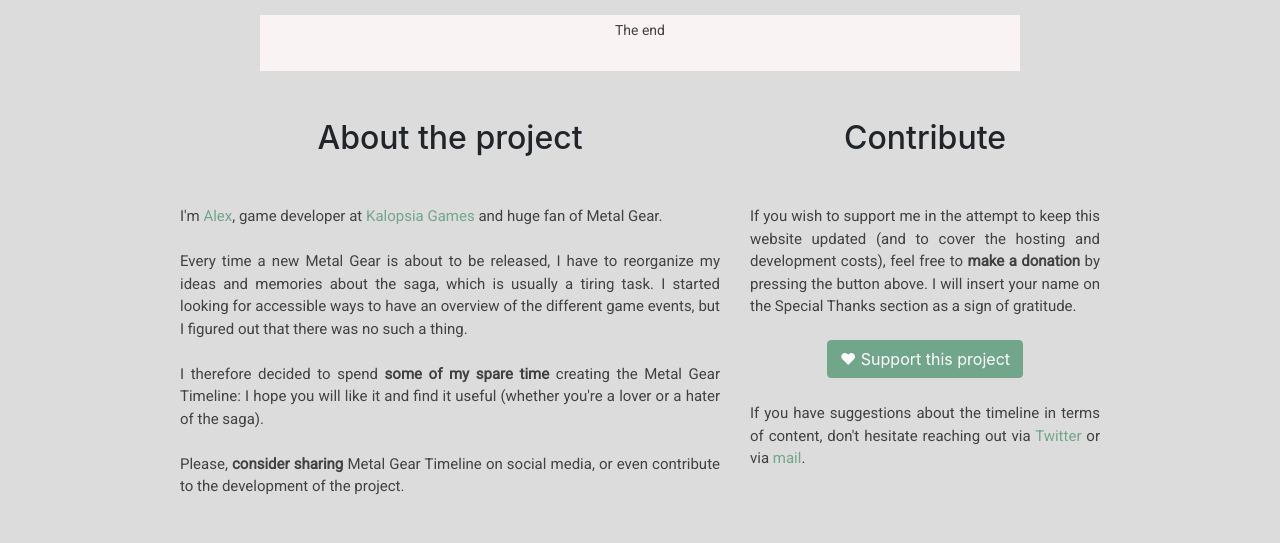
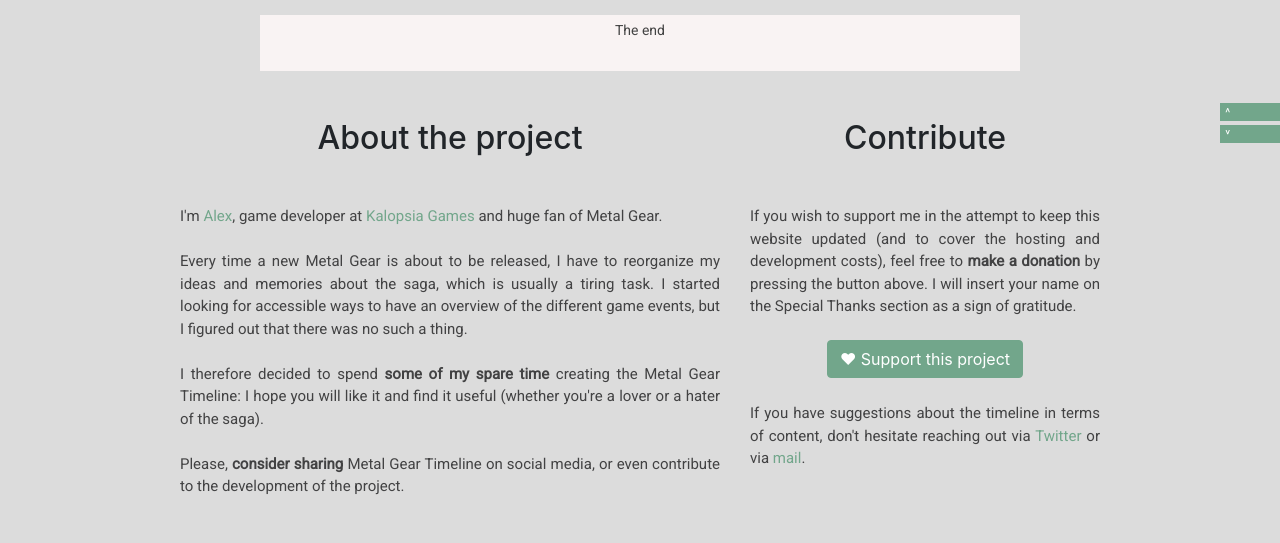
Before and after one commit to AlexKalopsia/timelnr, a Flask app: page /timeline in a window 1280 px wide. Shown: the part 397-940 px from the top of the page. Run offline with Flask 2, Linux system fonts and the light colour scheme; parts of the project's set-up code (start-up, migrations or seed data) failed here and were passed over; some libraries are stand-ins or nearby versions.

Commit message:
Fixed conection timeout. Improved UI

```diff
--- a/timelnr/__init__.py
+++ b/timelnr/__init__.py
@@ -7,7 +7,8 @@
 
 app.config.from_object(config)
 
-db = create_engine(config.SQLALCHEMY_DATABASE_URI)
+db = create_engine(config.SQLALCHEMY_DATABASE_URI,
+                   pool_pre_ping=True, pool_recycle=3600)
 
 
 # Imported here to avoid circular import
--- a/timelnr/static/style.css
+++ b/timelnr/static/style.css
@@ -105,3 +105,27 @@
 .btn-primary:hover {
   background-color: #5b8e74 !important;
 }
+
+.quicknav {
+  position: fixed;
+  right: 0px;
+  margin-right: 0px;
+  bottom: 100px;
+  height: 200px;
+  z-index: 9999999;
+}
+
+.quicknav a {
+  color: #ffffff;
+}
+
+.quicknav-box > span {
+  margin-left: 5px;
+  text-align: left;
+}
+
+.quicknav-box {
+  font-size: 12px;
+  margin-bottom: 4px;
+  width: 100px;
+}
--- a/timelnr/templates/base.html
+++ b/timelnr/templates/base.html
@@ -53,7 +53,7 @@
         <a class="navbar-brand" href=""><img style="max-width: 100px;" src="{{ url_for('static', filename='images/mgt_logo_xs.png') }}"></a>
         <a class="nav-item nav-link d-none d-sm-block" href="#">Timeline</a>
         <div class="nav-item dropdown">
-                <a class="nav-link dropdown-toggle" href="#" id="dropdown01" data-toggle="dropdown" aria-haspopup="true" aria-expanded="false">Games</a>
+            <a class="nav-link dropdown-toggle d-lg-none" href="#" id="dropdown01" data-toggle="dropdown" aria-haspopup="true" aria-expanded="false">Games</a>
             <div class="dropdown-menu" aria-labelledby="dropdown01">
             {% for label in labels %}
                 <a class="dropdown-item" href="#{{ label.slug }}" style="color:{{ label.color }} !important;">{{ label.name }}</a>
@@ -68,11 +68,11 @@
             {% endfor %}
             </div>
         </div>
-            <a class="nav-link nav-item ml-auto d-none d-sm-block" href="#about">About MGT</a>
-            <a class="nav-link d-none d-sm-block" href="#contribute"><b>♥ DONATE</b></a>
-            <a class="nav-link d-none d-sm-block" href="#sources">Sources</a>
-            <a class="nav-link d-none d-sm-block" href="#credits">Credits</a>
-            <a class="nav-link d-none d-sm-block" href="#press">Press</a>
+        <a class="nav-link nav-item ml-auto d-none d-md-block" href="#about">About MGT</a>
+        <a class="nav-link d-none d-md-block" href="#contribute"><b>♥ DONATE</b></a>
+        <a class="nav-link d-none d-lg-block" href="#sources">Sources</a>
+        <a class="nav-link d-none d-md-block" href="#credits">Credits</a>
+        <a class="nav-link d-none d-lg-block" href="#press">Press</a>
     </nav>
 
     <main role="main" class="container">
@@ -81,6 +81,20 @@
         <div class="row mt-5">
             <div id="header" class="col-12 col-md-6 mx-auto text-center mt-5 mb-3">
                 <img class="img-fluid d-block" src="{{ url_for('static', filename='images/mgt_logo.png') }}">
+            </div>
+        </div>
+
+        <!-- QUICKNAV -->
+        <div class="d-none d-lg-block">
+            <!--<button id="button-mgsv" type="button" class="btn btn-success btn-sm">Hide MGSV</button>
+            <button id="button-canon" type="button" class="btn btn-success btn-sm">Hide uncertain canon</button>
+            -->
+            <div class="quicknav">
+                    <a href="#"><div class="quicknav-box" style="background: #72a68b; width: 60px; margin-left: 40px;"><span>&#708;</span></div></a>
+                    {% for label in labels %}
+                        <a href="#{{ label.slug }}"><div class="quicknav-box" style="background: {{ label.color }};"><span>{{ label.name }}</span></div></a>
+                    {% endfor %}
+                    <a href="#mgt"><div class="quicknav-box" style="background: #72a68b; width: 60px; margin-left: 40px;"><span>&#709;</span></div></a>
             </div>
         </div>
 
@@ -231,14 +245,14 @@
                     <div class="col-4 mb-3"><a href="https://www.vg247.it/2015/08/17/metal-gear-solid-v-un-appassionato-crea-una-timeline-che-espone-tutti-gli-eventi-prima-di-the-phantom-pain/">VG247 (IT)</a></div>
         </div>
         <div class="row text-center">
-				<div class="col-lg-12 privacy mb-4">
+            <small class="col-lg-12 privacy mb-4">
                 <p>© 2015-2021 Alex Camilleri. Metal Gear Timeline is a fan project, not affiliated with Konami Digital Entertainment Co. "METAL GEAR SOLID” is a registered trademark of Konami Digital Entertainment Co., Ltd. KONAMI is a registered trademark of KONAMI CORPORATION.</p>
-				</div>
+            </small>
         </div>
 
+    </main>
 
-
-    </main>
+    <script src="{{ url_for('static', filename='js/functions.js') }}"></script>
 
     <script src="https://code.jquery.com/jquery-3.5.1.slim.min.js" integrity="sha384-DfXdz2htPH0lsSSs5nCTpuj/zy4C+OGpamoFVy38MVBnE+IbbVYUew+OrCXaRkfj" crossorigin="anonymous"></script>
     <script src="https://cdn.jsdelivr.net/npm/popper.js@1.16.0/dist/umd/popper.min.js" integrity="sha384-Q6E9RHvbIyZFJoft+2mJbHaEWldlvI9IOYy5n3zV9zzTtmI3UksdQRVvoxMfooAo" crossorigin="anonymous"></script>
```
Also changed, not shown: timelnr/static/js/functions.js (added, +65 -0 lines). Lines whose indentation alone changed are shown as unchanged.
